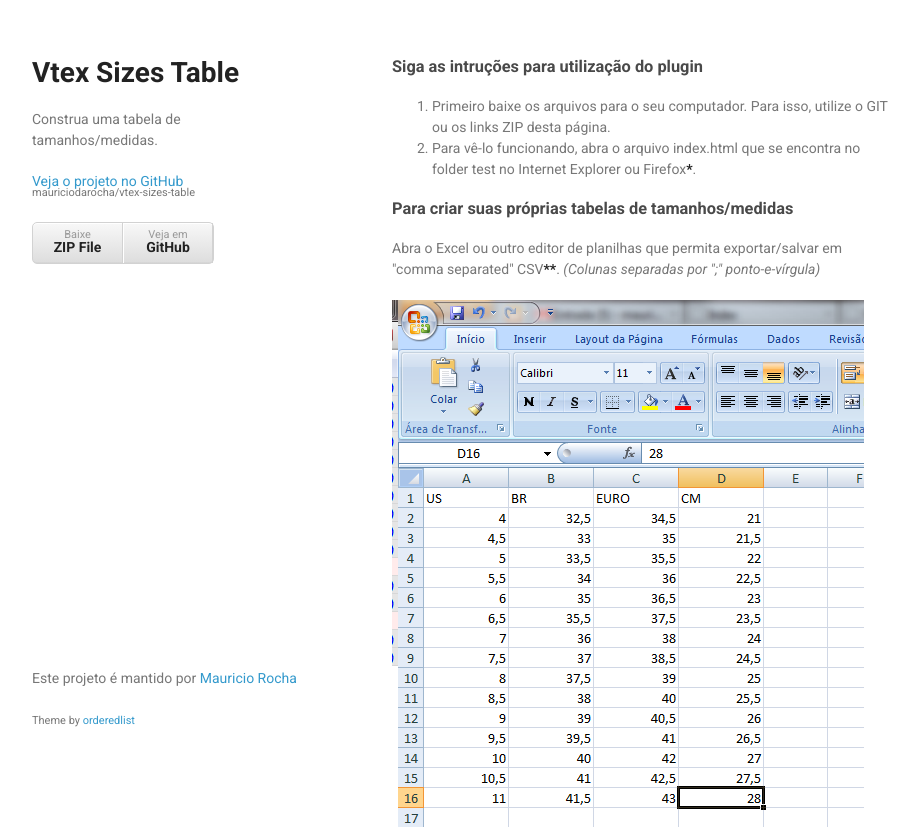
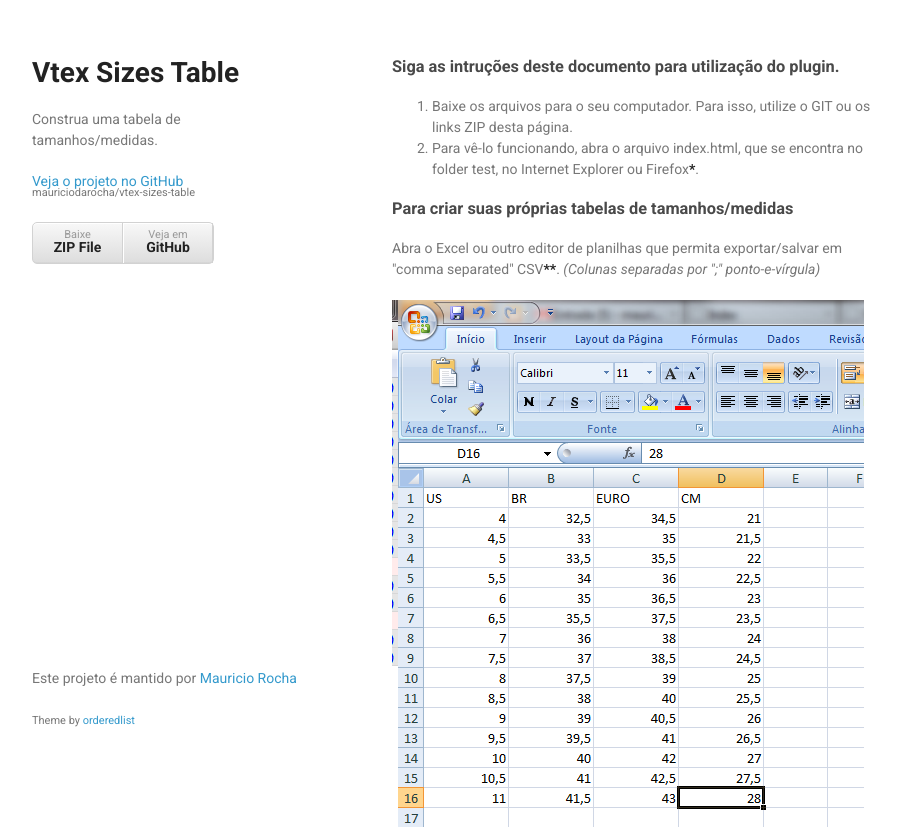
Before and after one commit to mauriciodarocha/vtex-sizes-table, a plain HTML site: page index.html in a window 1280 px wide. Shown: the top 827 px of the page, without its empty margins (178-1096 px from the left). Drawn offline with Linux system fonts and the light colour scheme.

Commit message:
Correções no texto

```diff
--- a/index.html
+++ b/index.html
@@ -28,14 +28,14 @@
       </header>
 
       <section>
-        <h3>Siga as intruções para utilização do plugin</h3>
+        <h3>Siga as intruções deste documento para utilização do plugin.</h3>
 
 <ol>
 
-<li>Primeiro baixe os arquivos para o seu computador. Para isso, utilize o GIT ou os links ZIP desta página.</li>
+<li>Baixe os arquivos para o seu computador. Para isso, utilize o GIT ou os links ZIP desta página.</li>
 
 
-<li>Para vê-lo funcionando, abra o arquivo index.html que se encontra no folder test no Internet Explorer ou Firefox<strong>*</strong>.</li>
+<li>Para vê-lo funcionando, abra o arquivo index.html, que se encontra no folder test, no Internet Explorer ou Firefox<strong>*</strong>.</li>
 </ol>
 
 
@@ -48,7 +48,7 @@
 <img src="img/excel-02.png" alt="Salvando em CSV">
 <p>Após salvar suas planilhas, você terá que renomeâ-las. Não porque o plugin necessita de um outro formato, mas porque você precisa subir os arquivos para sua loja online e o "Gerenciador do Portal" não permite extensões diferentes das que você já está acostumado.</p>
 <p><strong>Padronizei todos os arquivos renomeando-os com a extensão ".js". Estes nomes serão utilizados no arquivo de configuração.</strong></p>
-<p>Ex. nike-masculino.csv.js, adidas-kids.csv.js. Retire a extensão .csv se quiser, não é obrigatório mantê-la.</p>
+<p>Ex.: nike-masculino.csv.js, adidas-kids.csv.js. Retire a extensão .csv se quiser, não é obrigatório mantê-la.</p>
 <img src="img/portal-01.png" alt="Gerenciador do Portal">
 <p>&nbsp;</p>
 <h3>Crie um arquivo de configuração</h3>
```
